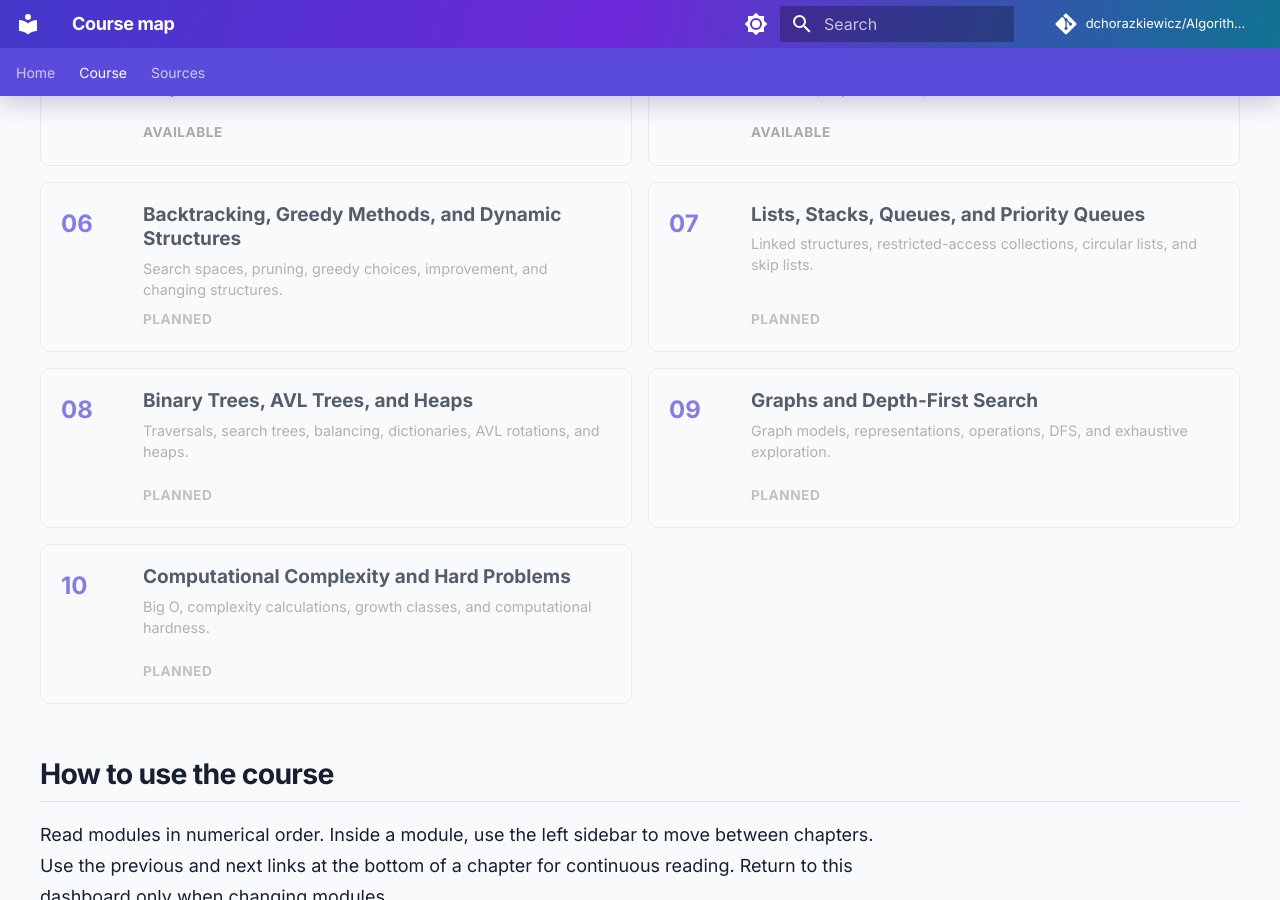
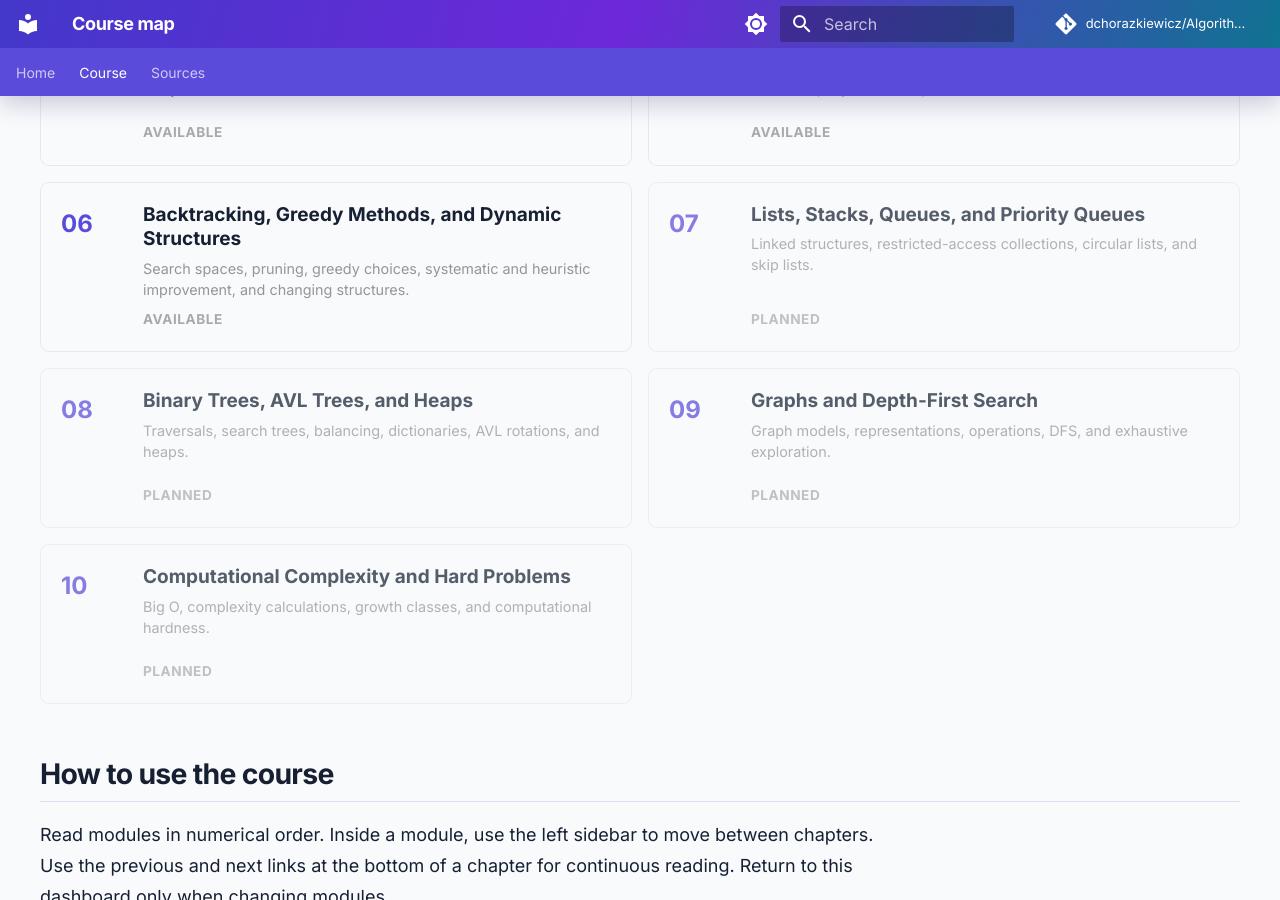
Before and after one commit to dchorazkiewicz/Algorithms_and_Complexity, an MkDocs documentation site: the page built from docs/course/index.md, in a window 1280 px wide and 900 px high, scrolled down 705 px. Built offline with MkDocs 1.6.1 and Material for MkDocs 9.7.7, drawn with Linux system fonts in a browser that asks for light colours; comment, search, counter and statistics services are not loaded.

Commit message:
Mark Module 06 available on course dashboard

```diff
--- a/docs/course/index.md
+++ b/docs/course/index.md
@@ -10,103 +10,30 @@ Choose a module from the dashboard. The course map is the only page that shows t
 
 <div class="module-dashboard">
   <a class="module-tile module-tile--available" href="00-learning-to-think-algorithmically/">
-    <span class="module-tile__number">00</span>
-    <span class="module-tile__body">
-      <strong>Learning to Think Algorithmically</strong>
-      <small>Problems, algorithms, programs, executions, reading Python, design, and evidence.</small>
-      <em>Preparatory module</em>
-    </span>
+    <span class="module-tile__number">00</span><span class="module-tile__body"><strong>Learning to Think Algorithmically</strong><small>Problems, algorithms, programs, executions, reading Python, design, and evidence.</small><em>Preparatory module</em></span>
   </a>
-
   <a class="module-tile module-tile--available" href="01-foundations-of-algorithm-design/">
-    <span class="module-tile__number">01</span>
-    <span class="module-tile__body">
-      <strong>Foundations of Algorithm Design</strong>
-      <small>Imperative computation, contracts, representations, pseudocode, and structuring.</small>
-      <em>Available</em>
-    </span>
+    <span class="module-tile__number">01</span><span class="module-tile__body"><strong>Foundations of Algorithm Design</strong><small>Imperative computation, contracts, representations, pseudocode, and structuring.</small><em>Available</em></span>
   </a>
-
   <a class="module-tile module-tile--available" href="02-iteration-recursion-and-data-types/">
-    <span class="module-tile__number">02</span>
-    <span class="module-tile__body">
-      <strong>Iteration, Recursion, and Data Types</strong>
-      <small>Loops, termination, recursion, correctness, and primitive and compound types.</small>
-      <em>Available</em>
-    </span>
+    <span class="module-tile__number">02</span><span class="module-tile__body"><strong>Iteration, Recursion, and Data Types</strong><small>Loops, termination, recursion, correctness, and primitive and compound types.</small><em>Available</em></span>
   </a>
-
   <a class="module-tile module-tile--available" href="03-arrays-records-and-memory/">
-    <span class="module-tile__number">03</span>
-    <span class="module-tile__body">
-      <strong>Arrays, Records, and Memory</strong>
-      <small>Indexed structures, direct access, array operations, records, copying, and aliasing.</small>
-      <em>Available</em>
-    </span>
+    <span class="module-tile__number">03</span><span class="module-tile__body"><strong>Arrays, Records, and Memory</strong><small>Indexed structures, direct access, array operations, records, copying, and aliasing.</small><em>Available</em></span>
   </a>
-
   <a class="module-tile module-tile--available" href="04-searching-sorting-and-divide-and-conquer/">
-    <span class="module-tile__number">04</span>
-    <span class="module-tile__body">
-      <strong>Searching, Sorting, and Divide and Conquer</strong>
-      <small>Linear and binary search, sorting properties, Quicksort, and index arrays.</small>
-      <em>Available</em>
-    </span>
+    <span class="module-tile__number">04</span><span class="module-tile__body"><strong>Searching, Sorting, and Divide and Conquer</strong><small>Linear and binary search, sorting properties, Quicksort, and index arrays.</small><em>Available</em></span>
   </a>
-
   <a class="module-tile module-tile--available" href="05-functions-call-stack-and-recursion/">
-    <span class="module-tile__number">05</span>
-    <span class="module-tile__body">
-      <strong>Functions, the Call Stack, and Recursion</strong>
-      <small>Function environments, side effects, stack frames, recursive execution, explicit stacks, and failure modes.</small>
-      <em>Available</em>
-    </span>
+    <span class="module-tile__number">05</span><span class="module-tile__body"><strong>Functions, the Call Stack, and Recursion</strong><small>Function environments, side effects, stack frames, recursive execution, explicit stacks, and failure modes.</small><em>Available</em></span>
   </a>
-
-  <div class="module-tile module-tile--planned">
-    <span class="module-tile__number">06</span>
-    <span class="module-tile__body">
-      <strong>Backtracking, Greedy Methods, and Dynamic Structures</strong>
-      <small>Search spaces, pruning, greedy choices, improvement, and changing structures.</small>
-      <em>Planned</em>
-    </span>
-  </div>
-
-  <div class="module-tile module-tile--planned">
-    <span class="module-tile__number">07</span>
-    <span class="module-tile__body">
-      <strong>Lists, Stacks, Queues, and Priority Queues</strong>
-      <small>Linked structures, restricted-access collections, circular lists, and skip lists.</small>
-      <em>Planned</em>
-    </span>
-  </div>
-
-  <div class="module-tile module-tile--planned">
-    <span class="module-tile__number">08</span>
-    <span class="module-tile__body">
-      <strong>Binary Trees, AVL Trees, and Heaps</strong>
-      <small>Traversals, search trees, balancing, dictionaries, AVL rotations, and heaps.</small>
-      <em>Planned</em>
-    </span>
-  </div>
-
-  <div class="module-tile module-tile--planned">
-    <span class="module-tile__number">09</span>
-    <span class="module-tile__body">
-      <strong>Graphs and Depth-First Search</strong>
-      <small>Graph models, representations, operations, DFS, and exhaustive exploration.</small>
-      <em>Planned</em>
-    </span>
-  </div>
-
-  <div class="module-tile module-tile--planned">
-    <span class="module-tile__number">10</span>
-    <span class="module-tile__body">
-      <strong>Computational Complexity and Hard Problems</strong>
-      <small>Big O, complexity calculations, growth classes, and computational hardness.</small>
-      <em>Planned</em>
-    </span>
-  </div>
+  <a class="module-tile module-tile--available" href="06-backtracking-greedy-and-dynamic-structures/">
+    <span class="module-tile__number">06</span><span class="module-tile__body"><strong>Backtracking, Greedy Methods, and Dynamic Structures</strong><small>Search spaces, pruning, greedy choices, systematic and heuristic improvement, and changing structures.</small><em>Available</em></span>
+  </a>
+  <div class="module-tile module-tile--planned"><span class="module-tile__number">07</span><span class="module-tile__body"><strong>Lists, Stacks, Queues, and Priority Queues</strong><small>Linked structures, restricted-access collections, circular lists, and skip lists.</small><em>Planned</em></span></div>
+  <div class="module-tile module-tile--planned"><span class="module-tile__number">08</span><span class="module-tile__body"><strong>Binary Trees, AVL Trees, and Heaps</strong><small>Traversals, search trees, balancing, dictionaries, AVL rotations, and heaps.</small><em>Planned</em></span></div>
+  <div class="module-tile module-tile--planned"><span class="module-tile__number">09</span><span class="module-tile__body"><strong>Graphs and Depth-First Search</strong><small>Graph models, representations, operations, DFS, and exhaustive exploration.</small><em>Planned</em></span></div>
+  <div class="module-tile module-tile--planned"><span class="module-tile__number">10</span><span class="module-tile__body"><strong>Computational Complexity and Hard Problems</strong><small>Big O, complexity calculations, growth classes, and computational hardness.</small><em>Planned</em></span></div>
 </div>
 
 ## How to use the course
```
